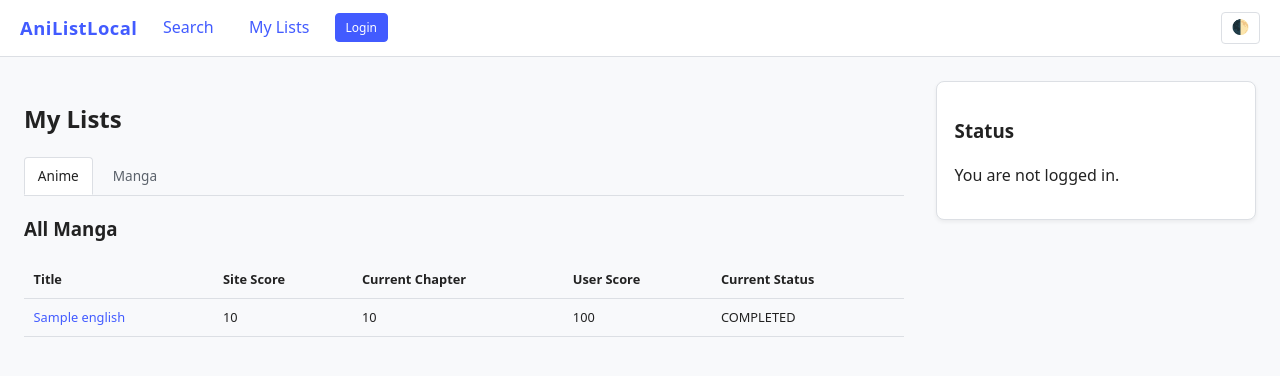
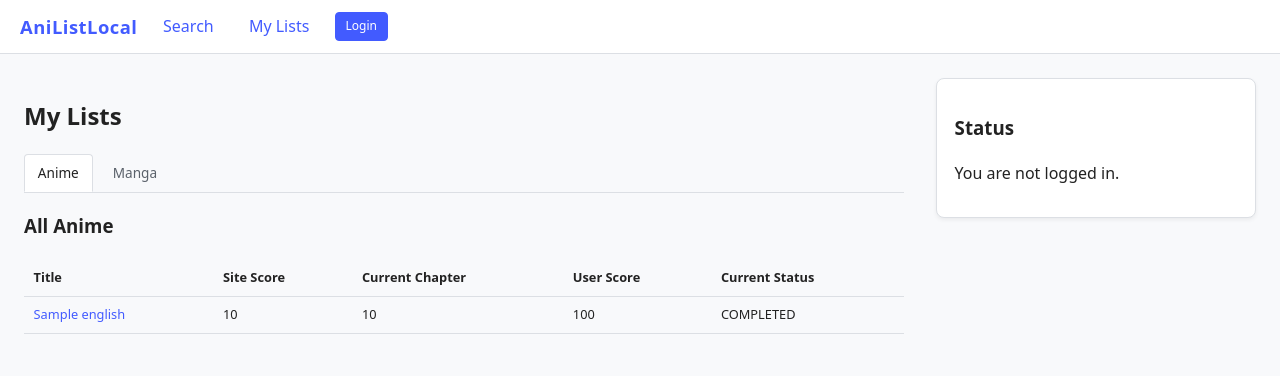
Before and after one commit to jla690/unofficial_anilist_program, a FastAPI app: template app/templates/lists.html in a window 1280 px wide. Shown: the top 376 px of the page. Run offline with FastAPI, Linux system fonts and the light colour scheme; the template is opened without the code that fills it: most values are stand-ins (such as "Sample title", 1, 10 or a date in 2020); parts of the project's set-up code (start-up, migrations or seed data) failed here and were passed over.

Commit message:
fixing list, now anime works

```diff
--- a/app/main.py
+++ b/app/main.py
@@ -22,6 +22,7 @@
     handle_search,
     save_token,
     token_conversion,
+    handle_all_anime,
 )
 
 BASE_DIR = Path(__file__).resolve().parent  # this = app/
@@ -92,17 +93,23 @@
 
 @app.get("/lists", response_class=HTMLResponse)
 async def lists(request: Request):
-    all_manga = handle_all_manga(request)
+    media_type = request.query_params.get("type")
+    all_titles = None
+    if media_type == "MANGA":
+        all_titles = handle_all_manga(request)
+    else:
+        all_titles = handle_all_anime(request)
+
     return templates.TemplateResponse(
         "lists.html",
         {
             "request": request,
-            "lists": all_manga,
+            "lists": all_titles,
             "user": get_current_user(request),
             "messages": [],
-            "type": "MANGA",
-            "now": __import__("datetime").datetime.utcnow
-        }
+            "type": media_type,
+            "now": __import__("datetime").datetime.utcnow,
+        },
     )
 
 
--- a/app/queries_and_variables.py
+++ b/app/queries_and_variables.py
@@ -186,7 +186,7 @@
 }
 """
 
-variables = {"type": "MANGA"}
+variables = {}
 
 def get_current_user(request: Request):
     return request.session["user"]
@@ -360,6 +360,17 @@
     token = request.session["token"]["access_token"]
     user_id = get_current_user(request)["id"]
     add_map("userId", user_id)
+    add_map("type", "MANGA")
+    response = api_call(LIST_FROM_USER_QUERY, token)
+    json_object = response.json()
+    formatted = get_all_manga(json_object)
+    return formatted
+
+def handle_all_anime(request):
+    token = request.session["token"]["access_token"]
+    user_id = get_current_user(request)["id"]
+    add_map("userId", user_id)
+    add_map("type", "ANIME")
     response = api_call(LIST_FROM_USER_QUERY, token)
     json_object = response.json()
     formatted = get_all_manga(json_object)
--- a/app/templates/base.html
+++ b/app/templates/base.html
@@ -30,9 +30,6 @@
             {% endif %}
         </ul>
     </nav>
-    <button aria-label="Toggle color theme" class="theme-toggle" id="themeToggle">
-        <span class="icon">🌓</span>
-    </button>
 </header>
 
 <div class="layout">
@@ -59,20 +56,6 @@
         {% endblock %}
     </aside>
 </div>
-
-<script>
-    (function () {
-        const root = document.documentElement;
-        const btn = document.getElementById('themeToggle');
-        const stored = localStorage.getItem('theme');
-        if (stored) root.setAttribute('data-theme', stored);
-        btn?.addEventListener('click', () => {
-            const current = root.getAttribute('data-theme') === 'dark' ? 'light' : 'dark';
-            root.setAttribute('data-theme', current);
-            localStorage.setItem('theme', current);
-        });
-    })();
-</script>
 {% block scripts %}{% endblock %}
 </body>
 </html>
--- a/app/templates/lists.html
+++ b/app/templates/lists.html
@@ -8,7 +8,13 @@
 </div>
 {% if lists %}
 <section class="list-section">
-    <h3>All Manga</h3>
+    <h3>
+        {% if type == "MANGA" %}
+            All Manga
+        {% else %}
+            All Anime
+        {% endif %}
+    </h3>
     <table class="media-table">
         <thead>
         <tr>
```
Also changed, not shown: app/templates/anime_detail.html (+15 -11 lines).
